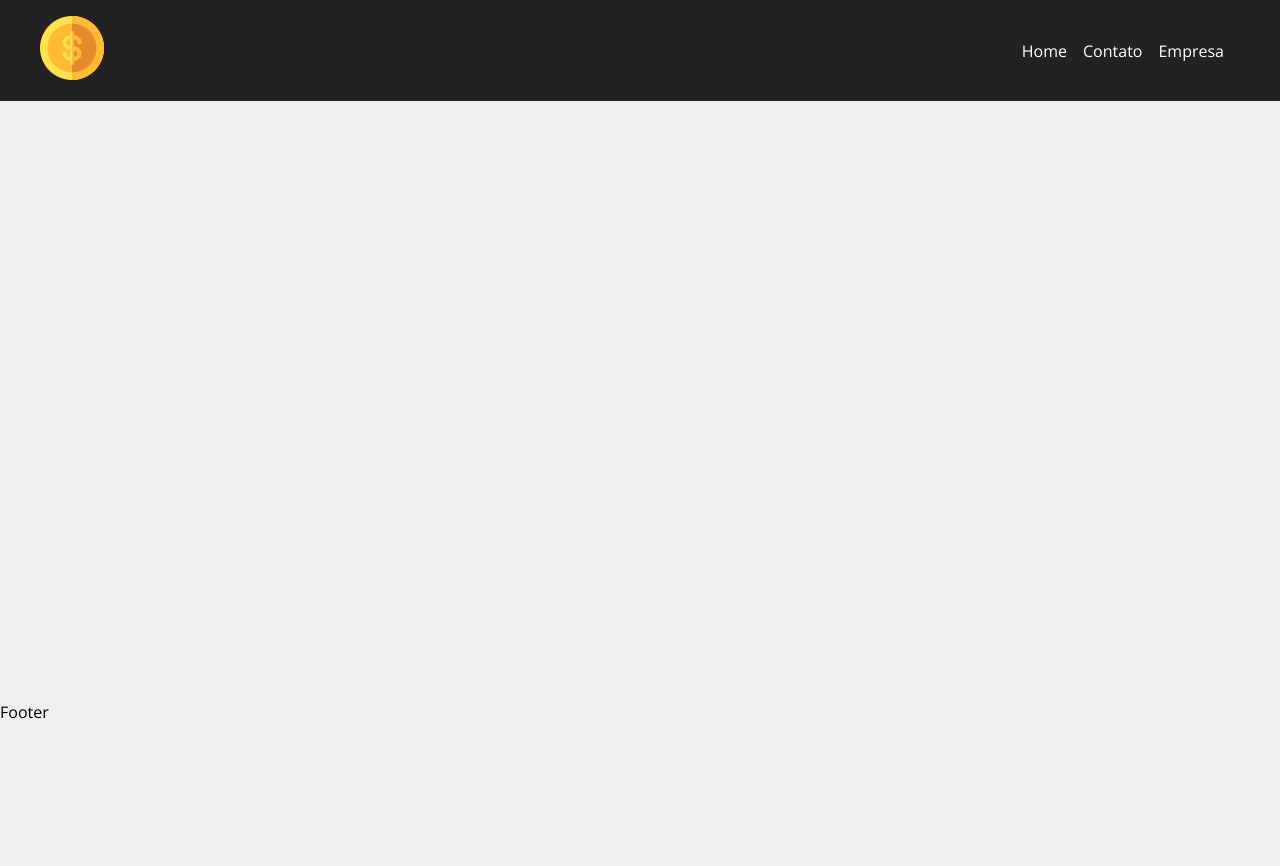
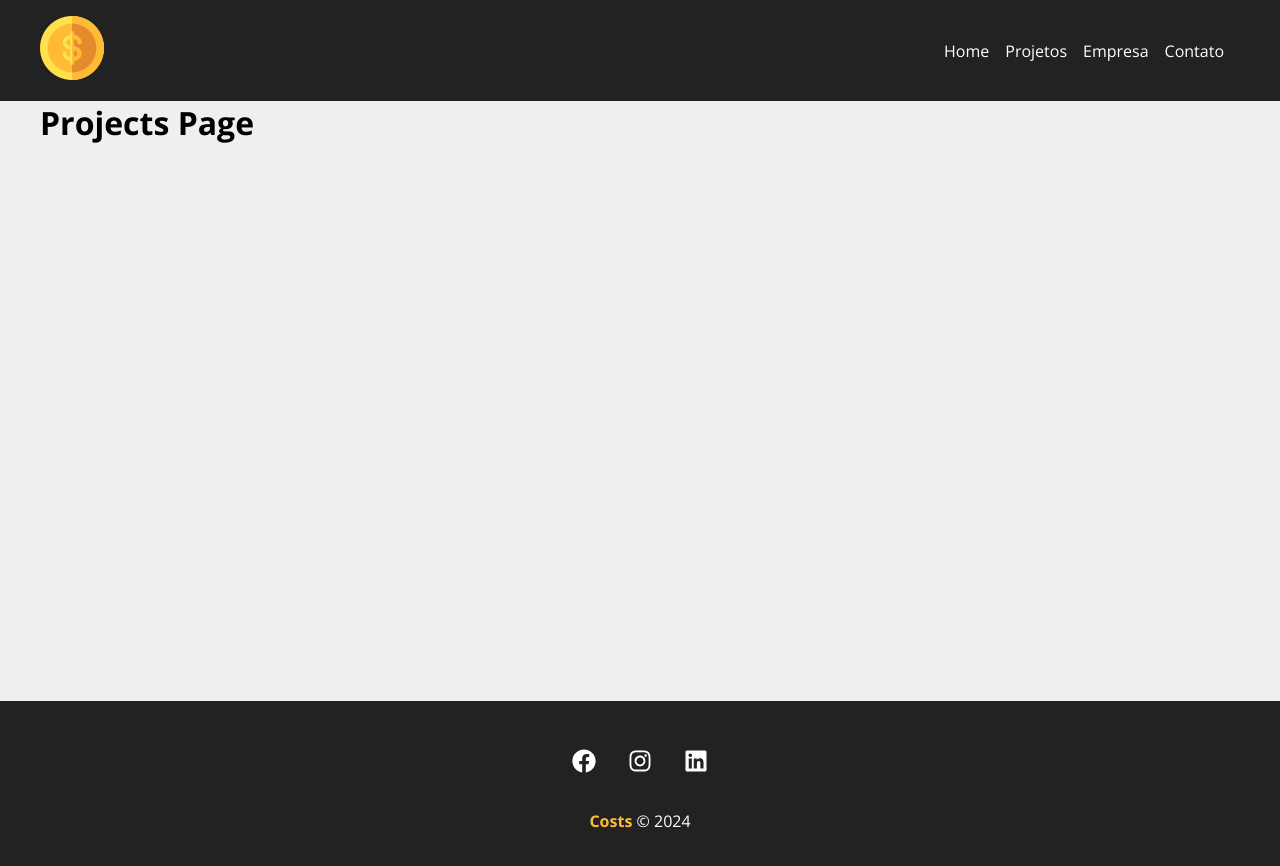
Before and after one commit to nayarakarinearaujo/costs, a React (Create React App) app: page /projects in a window 1280 px wide. Shown: the top 866 px of the page. Before the commit the page ends 800 px from the top, so only its background shows below. Built offline with nearby package versions, Linux system fonts and the light colour scheme.

Commit message:
Finalizado footer e Navbar

```diff
--- a/src/App.js
+++ b/src/App.js
@@ -3,6 +3,7 @@
 import Contact from "./components/pages/Contact";
 import Company from "./components/pages/Company";
 import NewProject from "./components/pages/NewProject";
+import Projects from "./components/pages/Projects";
 import Container from "./components/layout/Container";
 import Navbar from "./components/layout/Navbar";
 import Footer from "./components/layout/Footer";
@@ -10,23 +11,17 @@
 function App() {
   return (
     <Router>
-
       <Navbar />
-
       <Container customClass="min-height">
-
         <Routes>
-
           <Route path="/" element={<Home />} />
+          <Route path="/projects" element={<Projects />} />
           <Route path="/company" element={<Company />} />
           <Route path="/contact" element={<Contact />} />
           <Route path="/newproject" element={<NewProject />} />
         </Routes>
-
       </Container>
-
       <Footer />
-
     </Router>
   );
 }
--- a/src/components/layout/Footer.js
+++ b/src/components/layout/Footer.js
@@ -1,10 +1,24 @@
-
+import { FaFacebook, FaInstagram, FaLinkedin } from "react-icons/fa";
+import styles from "./Footer.module.css";
 
 function Footer() {
   return (
-    <div>
-      <p>Footer</p>
-    </div>
+    <footer className={styles.footer}>
+      <ul className={styles.social_list}>
+        <li>
+          <FaFacebook />
+        </li>
+        <li>
+          <FaInstagram />
+        </li>
+        <li>
+          <FaLinkedin />
+        </li>
+      </ul>
+      <p className={styles.copy_right}>
+        <span>Costs</span> &copy; 2024
+      </p>
+    </footer>
   );
 }
 
--- a/src/components/layout/Footer.module.css
+++ b/src/components/layout/Footer.module.css
@@ -0,0 +1,34 @@
+.footer {
+    background-color: #222;
+    color: #fff;
+    padding: 3em;
+    text-align: center;
+}
+
+.social_list {
+    display: flex;
+    justify-content: center;
+    list-style-type: none;
+}
+
+.social_list li {
+    margin: 0 1em;
+}
+
+.social_list li:hover {
+    color: #ffbb33;
+}
+
+.social_list svg {
+    font-size: 1.5em;
+    cursor: pointer;
+}
+
+.copy_right {
+    margin-top: 2em;
+}
+
+.copy_right span {
+    font-weight: bold;
+    color: #ffbb33;
+}
--- a/src/components/layout/Navbar.js
+++ b/src/components/layout/Navbar.js
@@ -16,10 +16,13 @@
             <Link to="/">Home</Link>
           </li>
           <li className={styles.item}>
-            <Link to="/contact">Contato</Link>
+            <Link to="/projects">Projetos</Link>
           </li>
           <li className={styles.item}>
             <Link to="/company">Empresa</Link>
+          </li>
+          <li className={styles.item}>
+            <Link to="/contact">Contato</Link>
           </li>
         </ul>
         </Container>
--- /dev/null
+++ b/src/components/pages/Projects.js
@@ -0,0 +1,11 @@
+import React from 'react';
+
+function Projects() {
+  return (
+    <div>
+      <h1>Projects Page</h1>
+    </div>
+  );
+}
+
+export default Projects;
```
Lines whose indentation alone changed are shown as unchanged.
